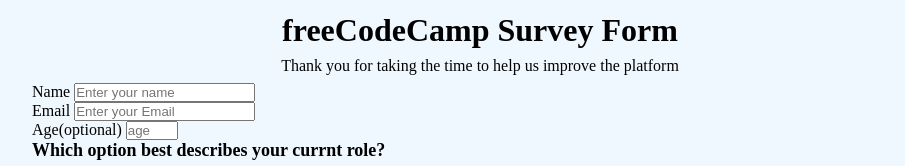
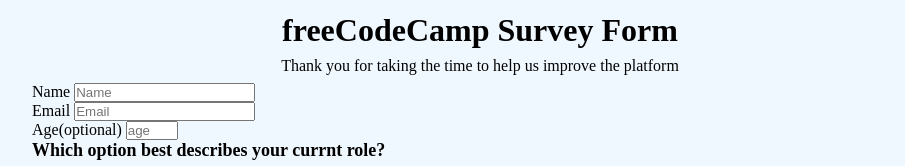
Before and after one commit to aradradev/reviewing-project-from-trials, a website: page index.html in a window 1280 px wide. Shown: the top 166 px of the page, without its empty margins (160-1065 px from the left). Drawn offline with Linux system fonts and the light colour scheme.

Commit message:
change to review

```diff
--- a/index.html
+++ b/index.html
@@ -14,12 +14,12 @@
 
         <div class="name">
             <label for="name" id="name-label">Name</label>
-            <input type="text" id="name" name="name" placeholder="Enter your name" required>
+            <input type="text" id="name" name="name" placeholder="Name" required>
         </div>
 
         <div class="email">
             <label for="email" id="email-label">Email</label>
-            <input type="email" name="email" id="email" placeholder="Enter your Email" required>
+            <input type="email" name="email" id="email" placeholder="Email" required>
         </div>
 
         <div class="age">
```
Also changed, not shown: package.json (added, +27 -0 lines), README.md, 1 other file.
